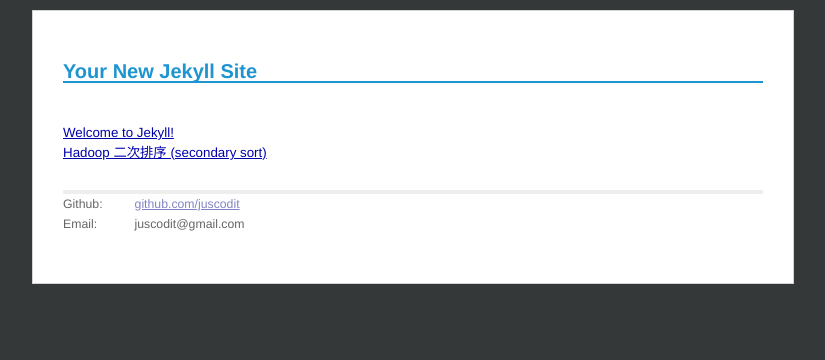
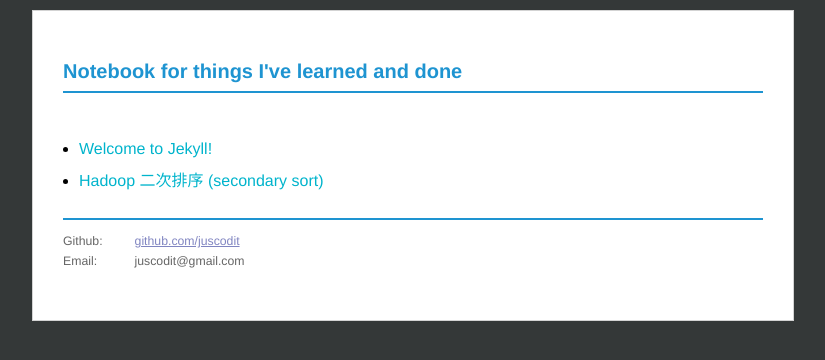
Before and after one commit to chenrushan/chenrushan.github.io, a Jekyll site: the page built from index.html, in a window 1280 px wide. Shown: the top 360 px of the page, without its empty margins (227-1052 px from the left). Built offline with Jekyll 4.4.1, drawn with Linux system fonts in a browser that asks for light colours; Markdown is read by kramdown in place of the engine named in the settings.

Commit message:
change homepage style

```diff
--- a/_config.yml
+++ b/_config.yml
@@ -1,3 +1,3 @@
-name: Your New Jekyll Site
+name: Notebook for things I've learned and done
 markdown: redcarpet
 pygments: true
--- a/css/main.css
+++ b/css/main.css
@@ -55,9 +55,9 @@ h3 {
     margin-bottom: 1em;
 }
 
-a         { color: #00a; }
-a:hover   { color: #000; }
-a:visited { color: #a0a; }
+a         { color: #00b4cc; }
+a:hover   { color: #1e94d1; }
+a:visited { color: darkblue; }
 
 /*****************************************************************************/
 /*
@@ -65,8 +65,17 @@ a:visited { color: #a0a; }
 /*
 /*****************************************************************************/
 .posts {
-  list-style-type: none;
-  margin-bottom: 2em;
+    margin-bottom: 2em;
+    font-size: 120%;
+}
+
+.posts a {
+    text-decoration: none;
+}
+
+#home ul {
+    line-height: 200%;
+    margin: 0 0 1em 1em;
 }
 
 .posts span {
@@ -94,6 +103,7 @@ a:visited { color: #a0a; }
 
 .title {
   margin-bottom: 2em;
+  padding-bottom: .5em;
 }
 
 .title a {
@@ -120,7 +130,8 @@ a:visited { color: #a0a; }
 .footer {
   font-size: 80%;
   color: #666;
-  border-top: 4px solid #eee;
+  border-top: 2px solid #1e94d1;
+  padding-top: 1em;
   margin-top: 2em;
   overflow: hidden;
 }
--- a/index.html
+++ b/index.html
@@ -1,6 +1,6 @@
 ---
 layout: default
-title: Your New Jekyll Site
+title: Notebook
 ---
 
 <div id="home">
```
